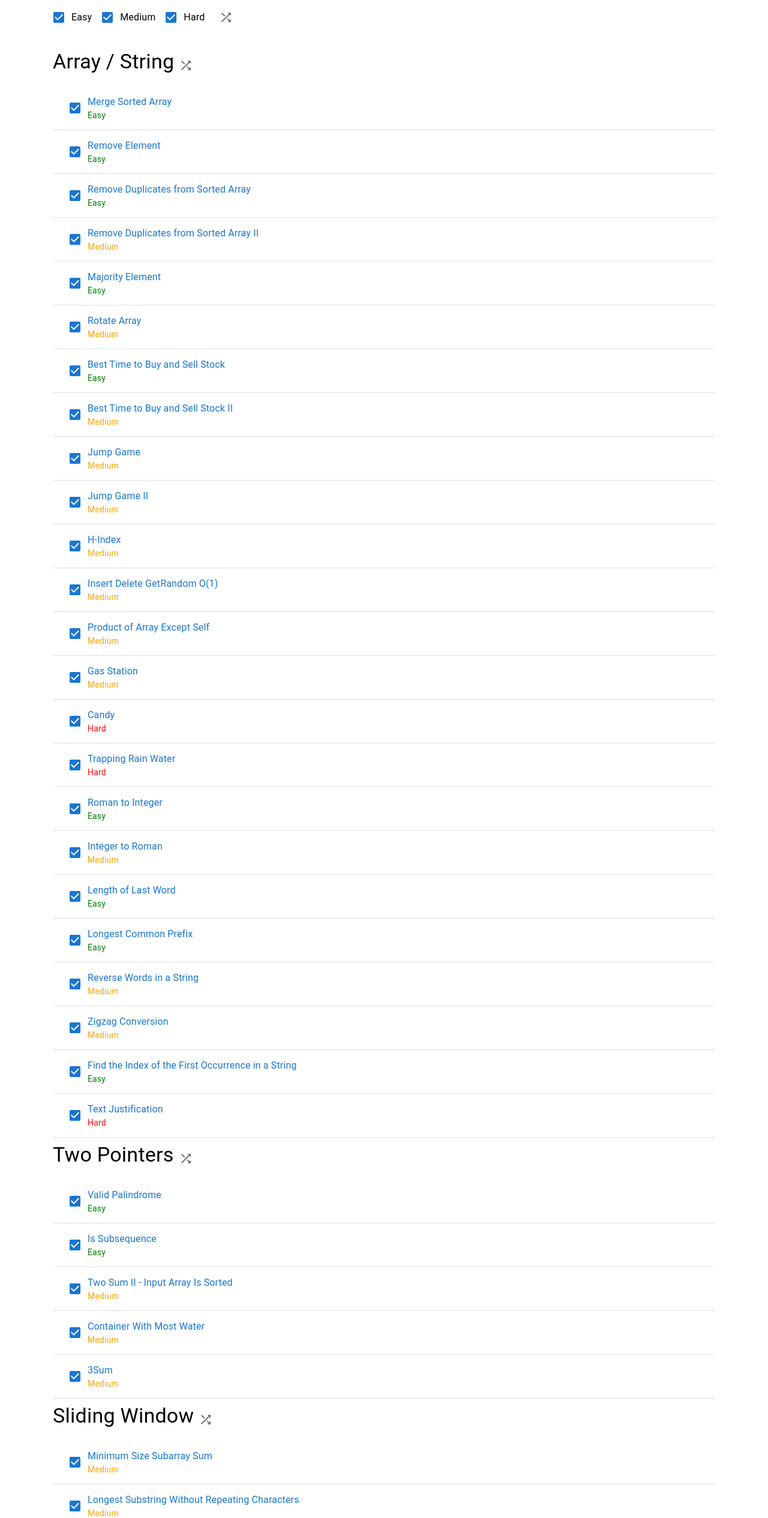
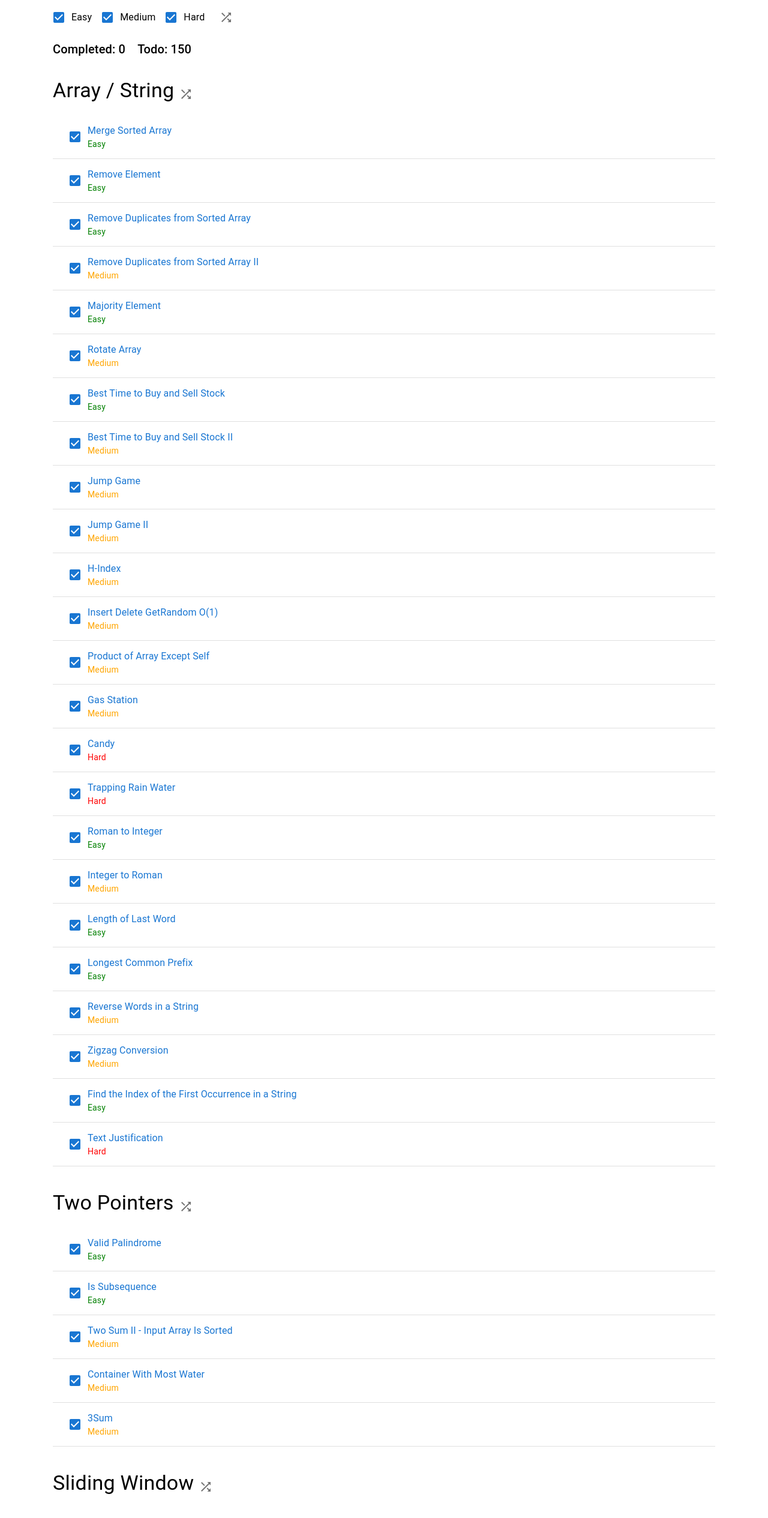
Before and after one commit to ruoliu2/leetcode-get-random, a Next.js app: page /leetcode-top-150/ in a window 1280 px wide. Shown: the top 2530 px of the page at 60% size. Built offline with nearby package versions, Linux system fonts and the light colour scheme.

Commit message:
fix: add counter of completion

```diff
--- a/src/app/_question.tsx
+++ b/src/app/_question.tsx
@@ -32,9 +32,8 @@ const initFilter = {
   Medium: true,
   Hard: true,
 }
-const isBrowser = typeof window !== 'undefined';
 const Question = () => {
-  // yseStates and useEffects
+  // useStates and useEffects
   const [filter, setFilter] = useState<Filter>(initFilter);
   const [questionSelection, setQuestionSelection] = useState<QuestionSelection>(() => {
     // initialize all questions as selected
@@ -47,20 +46,40 @@ const Question = () => {
     );
     return defaultSelection;
   });
+
+  // State for counters
+  const [completedCount, setCompletedCount] = useState(0);
+  const [todoCount, setTodoCount] = useState(0);
+
   useEffect(() => {
     const savedSelection = localStorage.getItem(QUESTION_SELECTION);
     if (savedSelection) {
       setQuestionSelection(JSON.parse(savedSelection));
     }
   }, []);
+
   useEffect(() => {
     localStorage.setItem(QUESTION_SELECTION, JSON.stringify(questionSelection));
+
+    // Update counters
+    let completed = 0;
+    let todo = 0;
+    Object.values(questionSelection).forEach((selected) => {
+      if (selected) {
+        todo += 1;
+      } else {
+        completed += 1;
+      }
+    });
+    setCompletedCount(completed);
+    setTodoCount(todo);
   }, [questionSelection]);
 
   // custom functions
   const handleFilterChange = (event: React.ChangeEvent<HTMLInputElement>) => {
     setFilter({...filter, [event.target.name]: event.target.checked});
   };
+
   const getRandomQuestion = (questions: string[][]) => {
     const filteredQuestions = questions.filter(
       ([name, link, difficulty]) => filter[difficulty] && questionSelection[name]
@@ -74,14 +93,17 @@ const Question = () => {
     setQuestionSelection({...questionSelection, [name]: false,});
     window.open(link, '_blank');
   };
+
   const handleSelectionChange = (event: React.ChangeEvent<HTMLInputElement>) => {
     setQuestionSelection(prevState => ({...prevState, [event.target.name]: event.target.checked,}))
   }
+
   const handleOnClick = (event: React.MouseEvent<HTMLAnchorElement, MouseEvent>, name: string, link: string) => {
     setQuestionSelection(prevState => ({...prevState, [name]: false,}))
     window.open(link, '_blank');
     event.preventDefault();
   }
+
   return (
     <Box>
       <Box>
@@ -105,7 +127,13 @@ const Question = () => {
         </IconButton>
       </Box>
 
-      {/*add some padding*/}
+      <Box mt={2}>
+        <Typography variant="h6">Completed: {completedCount}
+          <span style={{marginLeft: '1em'}}>Todo: {todoCount}
+          </span>
+        </Typography>
+      </Box>
+
       <Box py={2}/>
 
       {Object.entries(topics).map(([topic, questions]) => (
@@ -148,6 +176,7 @@ const Question = () => {
                 )
             )}
           </List>
+          <Box py={2}/>
         </div>
       ))}
     </Box>
```
